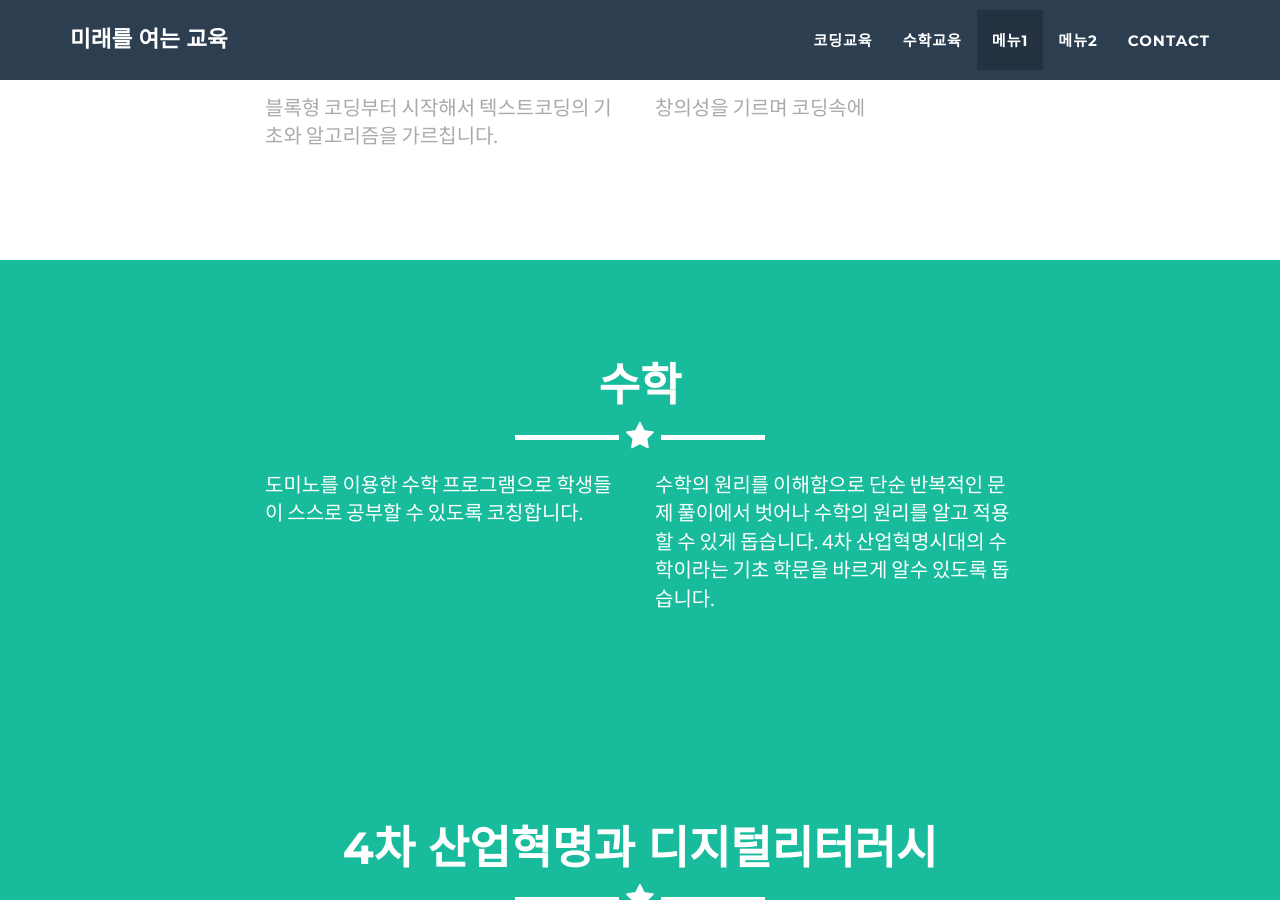
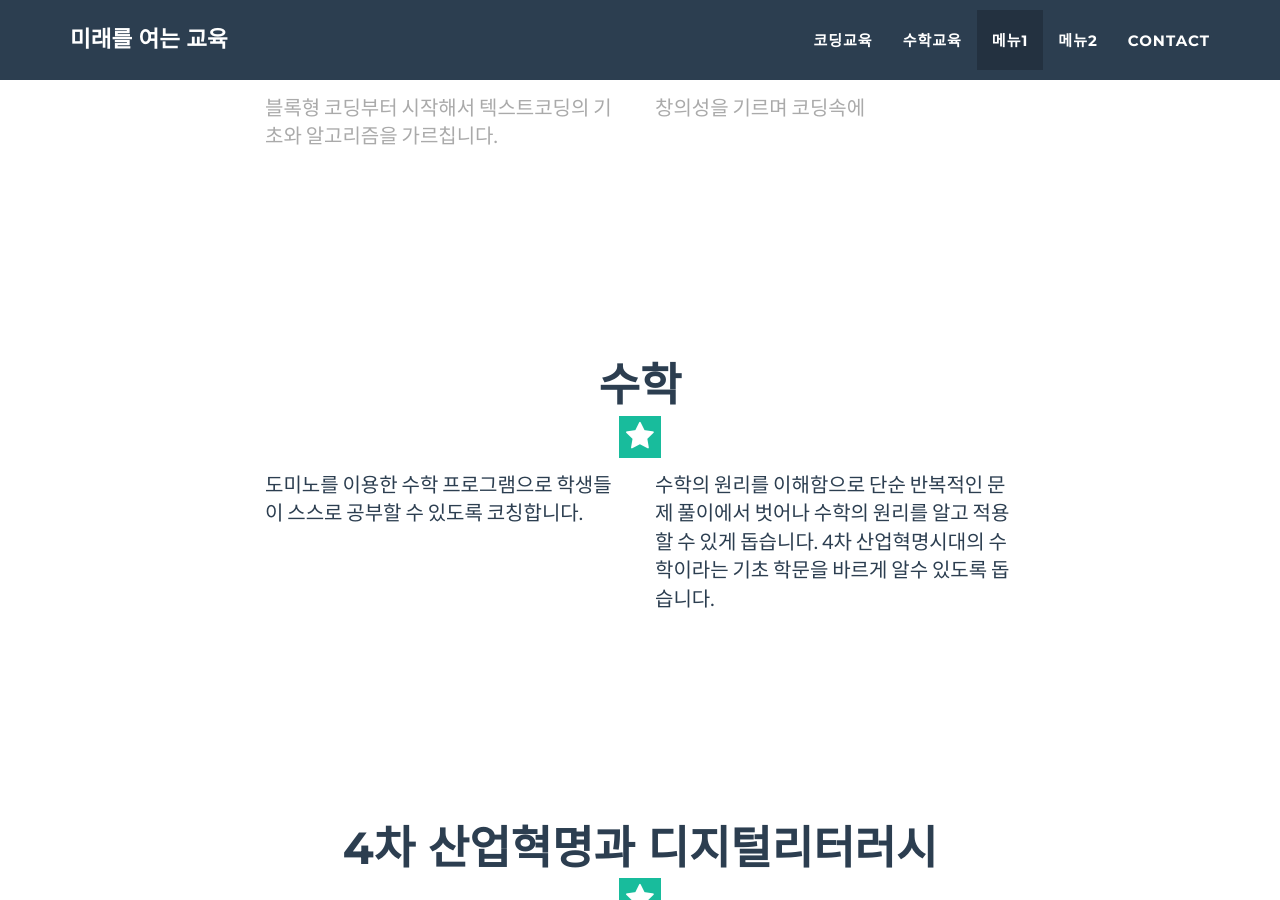
Before and after one commit to eventia/eventia.github.io, a Jekyll site: the page built from index.html, in a window 1280 px wide and 900 px high, scrolled down 3065 px. Built offline with Jekyll 4.4.1, drawn with Linux system fonts in a browser that asks for light colours.

Commit message:
HomePage 2019-02-08-[19:21]

```diff
--- a/_includes/menupage2.html
+++ b/_includes/menupage2.html
@@ -1,5 +1,5 @@
 <!-- Page2 Section -->
-    <section class="success" id="menupage2">
+    <section class="portfolio" id="menupage2">
         <div class="container">
             <div class="row">
                 <div class="col-lg-12 text-center">
--- a/_includes/menupage3.html
+++ b/_includes/menupage3.html
@@ -1,5 +1,5 @@
 <!-- Page2 Section -->
-    <section class="success" id="about">
+    <section class="contact" id="menupage3">
         <div class="container">
             <div class="row">
                 <div class="col-lg-12 text-center">
```
